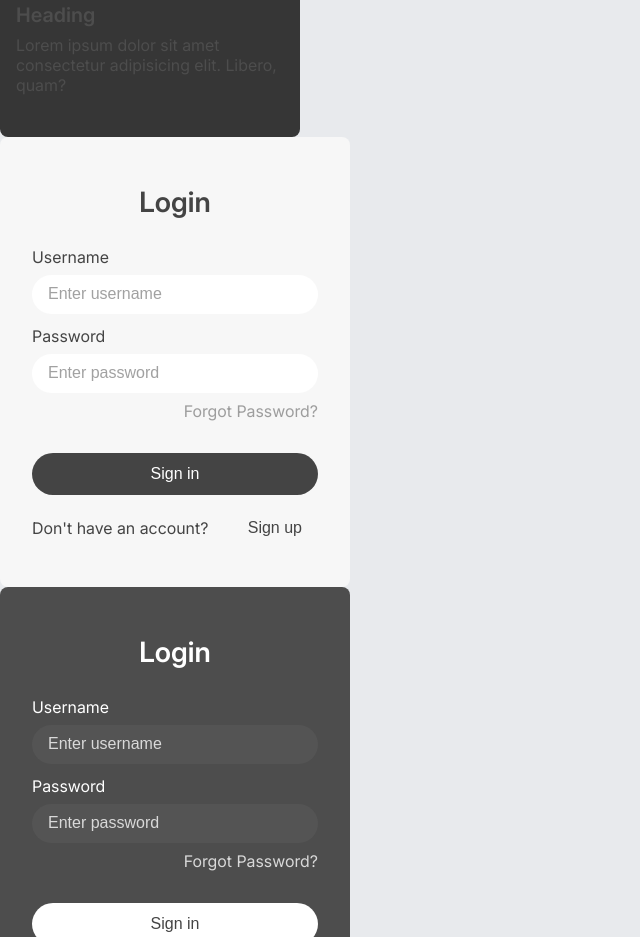
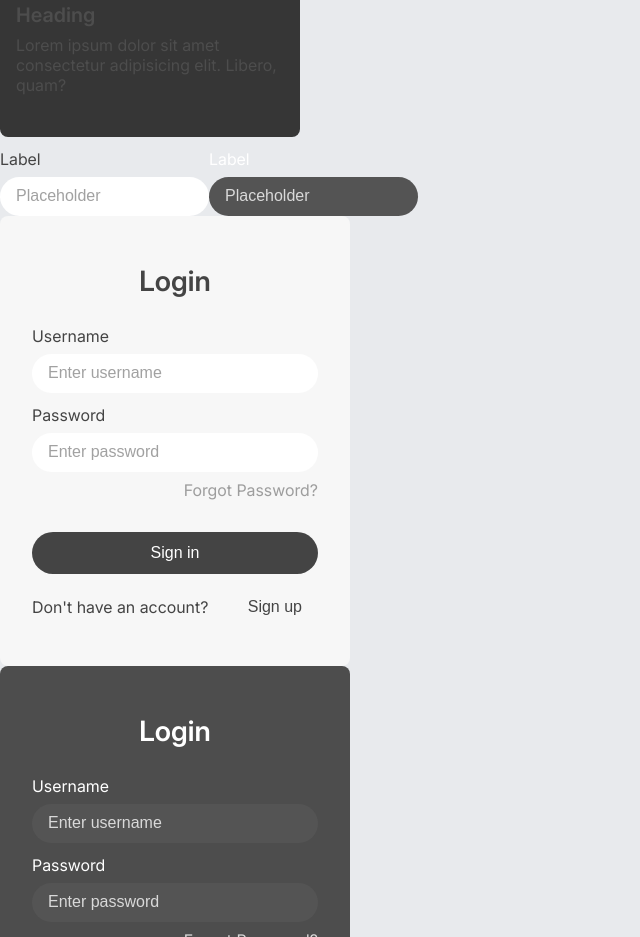
Before and after one commit to emeliebarthelsson/assignment_4, a plain HTML site: page src/index.html in a window 1280 px wide. Shown: the part 2089-3026 px from the top of the page, without its empty margins (0-640 px from the left). Drawn offline with Linux system fonts and the light colour scheme.

Commit message:
add text-field component and styling of text-field component

```diff
--- /dev/null
+++ b/src/css/input.css
@@ -0,0 +1,61 @@
+.component__text-field {
+    display: flex;
+}
+
+.text-field {
+    display: flex;
+    flex-direction: column;
+}
+
+.text-field label {
+    margin-top: var(--spacing-small);
+}
+
+.text-field__light label {
+    color: var(--dark-grey-400);
+}
+
+.text-field__dark label {
+    color: var(--light-grey-100);
+}
+
+.text-field input {
+    padding: var(--spacing-small) var(--spacing-medium);
+    border-radius: var(--border-radius-medium);
+    border: none;
+    margin-top: var(--spacing-x-small);
+}
+
+.text-field__light input {
+    background-color: var(--light-grey-100);
+}
+
+.text-field__dark input {
+    background-color: var(--dark-grey-200);
+}
+
+.text-field__light input::placeholder {
+    color: var(--dark-grey-400-opacity);
+    font-size: var(--body-medium);
+}
+
+.text-field__dark input::placeholder {
+    color: var(--light-grey-500);
+    font-size: var(--body-medium);
+}
+
+.text-field__light input:focus {
+    outline: 1px solid var(--dark-grey-400);
+}
+
+.text-field__dark input:focus {
+    outline: 1px solid var(--light-grey-100);
+}
+
+.text-field__light input:hover {
+    background-color: var(--light-grey-200);
+}
+
+.text-field__dark input:hover {
+    background-color: var(--dark-grey-100);
+}
--- a/src/index.html
+++ b/src/index.html
@@ -10,6 +10,7 @@
     <link rel="stylesheet" href="./css/card.css"/>
     <link rel="stylesheet" href="./css/notification.css"/>
     <link rel="stylesheet" href="./css/form.css"/>
+    <link rel="stylesheet" href="./css/input.css"/>
     <title>Component</title>
 </head>
 <body>
@@ -118,7 +119,14 @@
                 </div>
                 <div class="component__content">
                     <div class="component__text-field">
-
+                        <div class="text-field text-field__light">
+                            <label for="text-field">Label</label>
+                            <input type="text" id="text-field" name="text-field" maxlength="50" placeholder="Placeholder">
+                        </div>
+                        <div class="text-field text-field__dark">
+                            <label for="text-field">Label</label>
+                            <input type="text" id="text-field" name="text-field" maxlength="50" placeholder="Placeholder">
+                        </div>
                     </div>
                 </div>
                 <div class="component__content">
```
